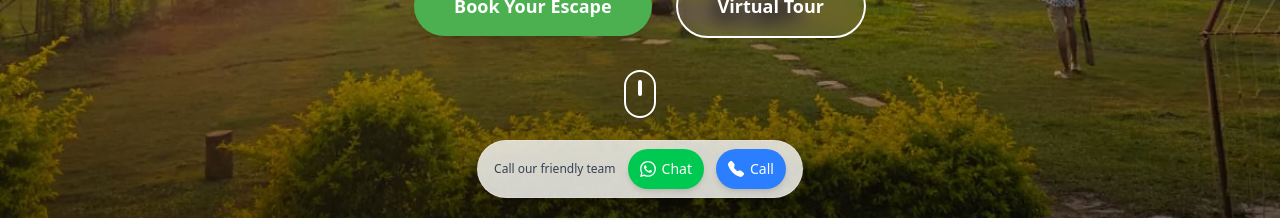
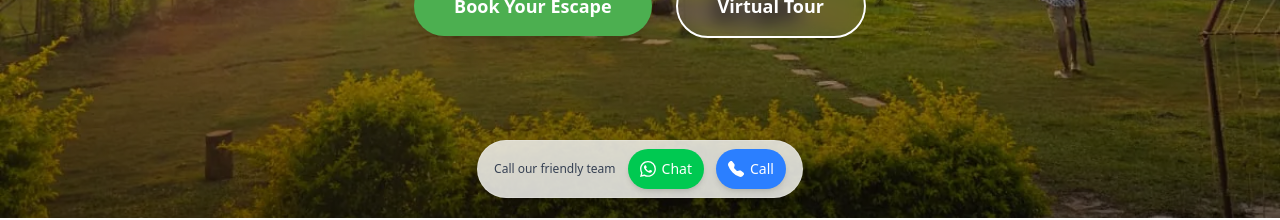
Before and after one commit to krishkad/glamping-resort, a Next.js app: page / in a window 1280 px wide. Shown: the part 582-802 px from the top of the page. Built offline with nearby package versions, Linux system fonts and the light colour scheme; no server answers.

Commit message:
scroll indi remove

```diff
--- a/src/components/Hero.tsx
+++ b/src/components/Hero.tsx
@@ -75,11 +75,11 @@
         </div>
 
         {/* Scroll Indicator */}
-        <div className="absolute bottom-6 sm:-bottom-20 left-1/2 transform -translate-x-1/2 animate-bounce-gentle hidden sm:block">
+        {/* <div className="absolute bottom-6 sm:-bottom-20 left-1/2 transform -translate-x-1/2 animate-bounce-gentle hidden sm:block">
           <div className="w-6 sm:w-8 h-10 sm:h-12 border-2 border-white rounded-full flex justify-center">
             <div className="w-1 h-3 sm:h-4 bg-white rounded-full mt-2 sm:mt-3 animate-bounce"></div>
           </div>
-        </div>
+        </div> */}
       </div>
     </section>
   );
```
